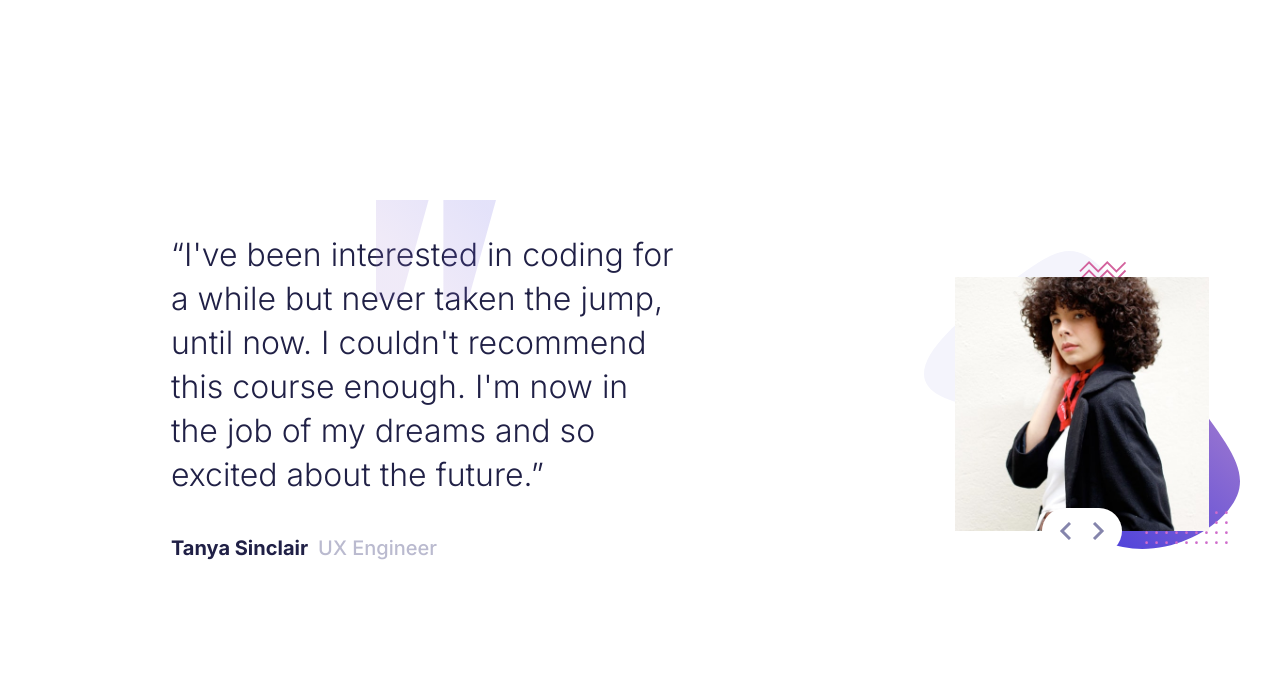
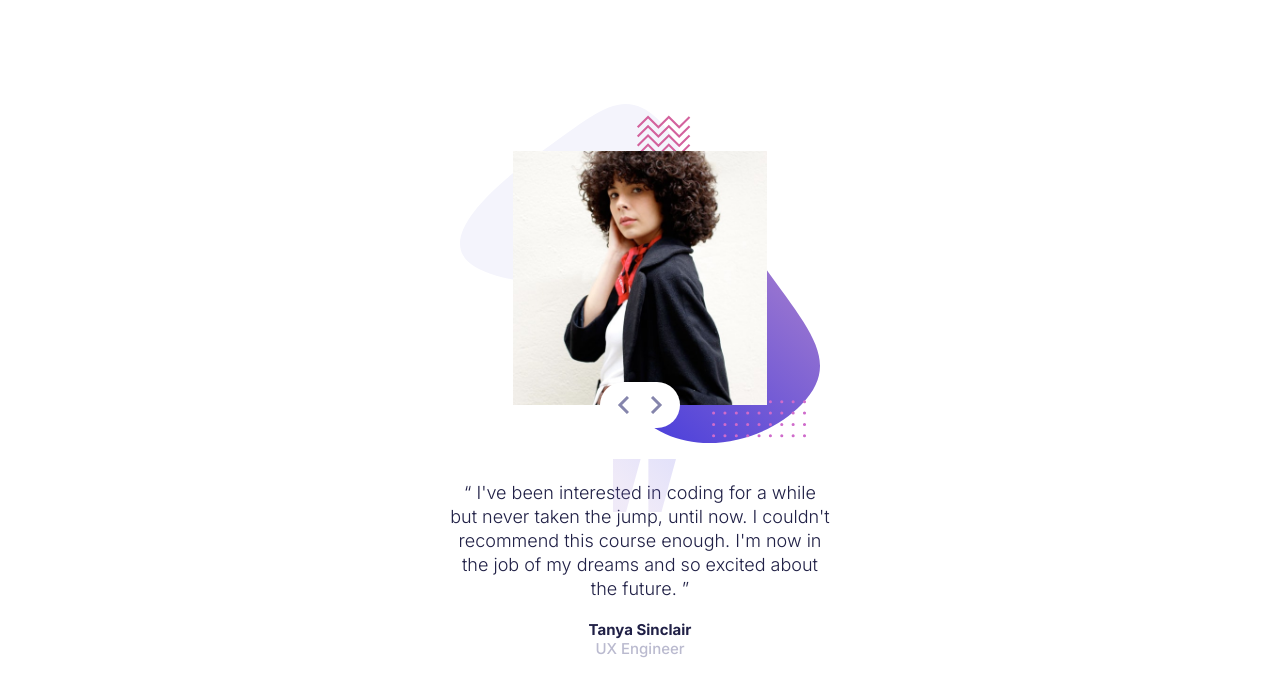
Before and after one commit to aaronkagan/testimonials-slider-react, a React (Vite) app: page / in a window 1280 px wide. Shown: the top 696 px of the page. Built offline with nearby package versions, Linux system fonts and the light colour scheme.

Commit message:
col right desktop

```diff
--- a/src/Slide.tsx
+++ b/src/Slide.tsx
@@ -6,7 +6,7 @@ export default function Slide({ slide, numSlides, onActiveSlide }) {
     <StyledMain>
       <div className="col-left-wrapper">
         <div className="col-left">
-          <p className="text">&ldquo;{slide.text}&rdquo;</p>
+          <p className="text">&ldquo; {slide.text} &rdquo;</p>
           <p className="person">
             <span className="name">{slide.name}</span>{' '}
             <span className="title">{slide.title}</span>
@@ -142,7 +142,7 @@ const StyledMain = styled.main`
       justify-content: space-between;
       background-color: #fff;
       padding: 1.4rem 1.7rem;
-      transform: translateY(-50%);
+      transform: translate(0, -50%);
     }
 
     .button {
@@ -150,14 +150,16 @@ const StyledMain = styled.main`
     }
   }
 
-  @media all and (min-width: 768px) {
+  @media all and (min-width: 1400px) {
     flex-direction: row;
+    gap: 0rem;
 
     .col-left-wrapper {
       .col-left {
         text-align: start;
         width: 100%;
-        max-width: 60%;
+        max-width: 90rem;
+        transform: translateX(20rem);
 
         .text {
           font-size: 3.2rem;
@@ -184,5 +186,18 @@ const StyledMain = styled.main`
         }
       }
     }
+
+    .col-right-wrapper {
+      .col-right {
+        .avatar {
+          width: 100%;
+          max-width: 56rem;
+        }
+
+        .buttons {
+          transform: translate(-200%, -50%);
+        }
+      }
+    }
   }
 `;
```
